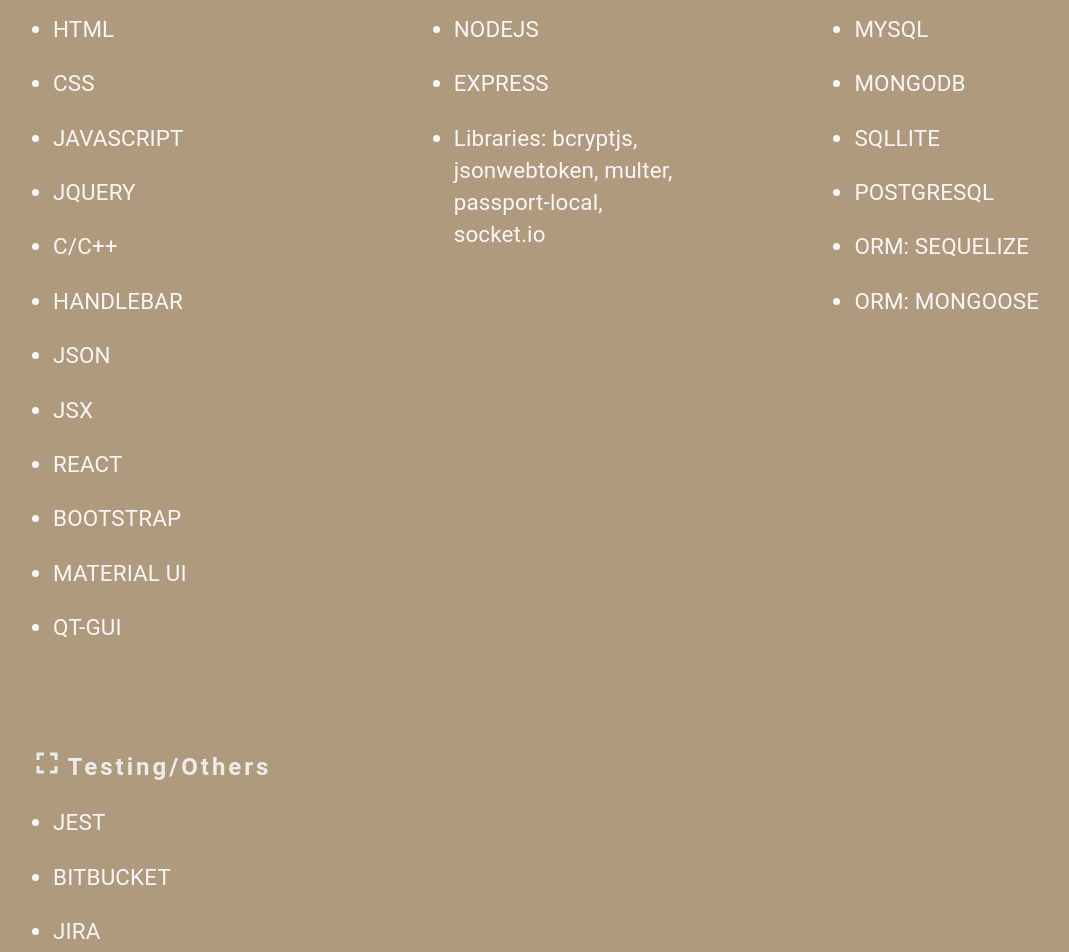
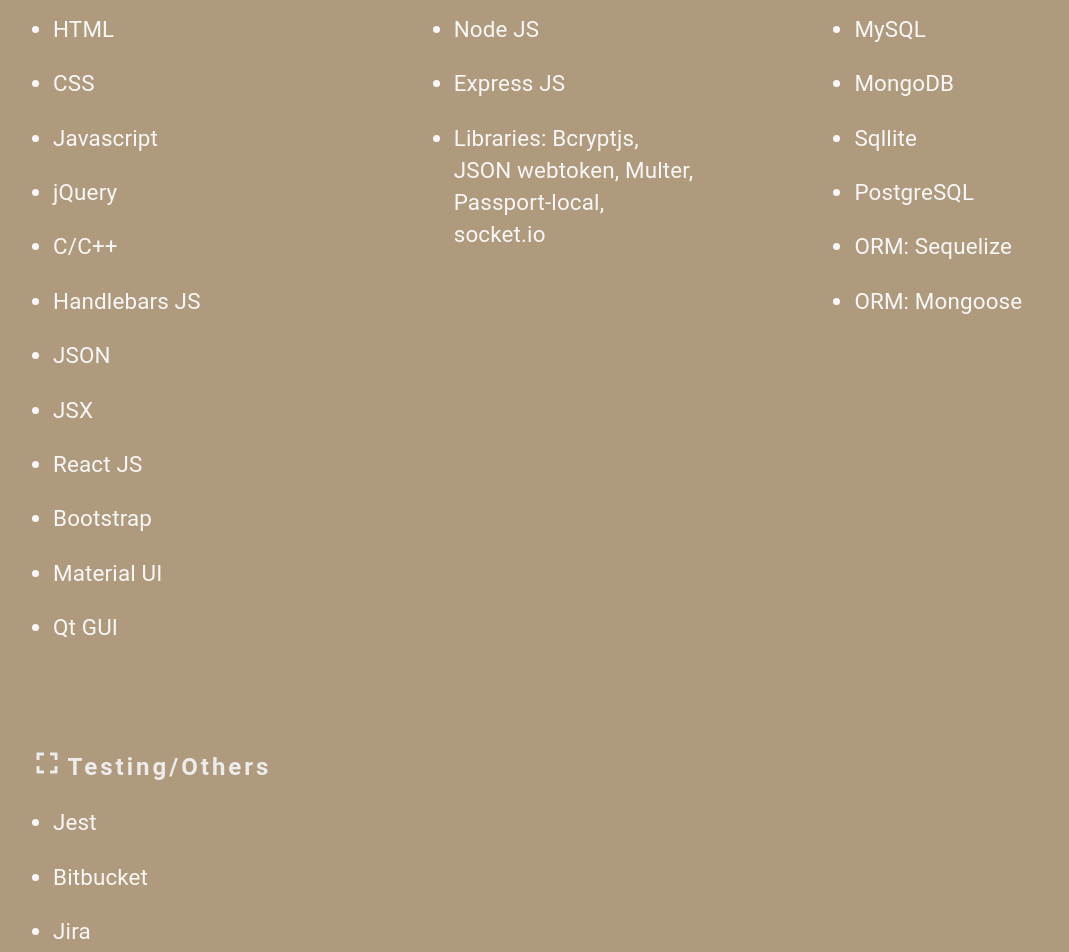
Before and after one commit to marasinipradeep/pradeep-marasini-react-portfolio, a React (Create React App) app in the folder client/: page / in a window 1280 px wide. Shown: the part 1240-2192 px from the top of the page, without its empty margins (86-1155 px from the left). Built offline with nearby package versions, Linux system fonts and the light colour scheme.

Commit message:
Technologies name formatted

```diff
--- a/client/src/Components/Technologies/Technologies.js
+++ b/client/src/Components/Technologies/Technologies.js
@@ -12,44 +12,44 @@
         [
             "HTML",
             "CSS",
-            "JAVASCRIPT",
-            "JQUERY",
+            "Javascript",
+            "jQuery",
             "C/C++",
-            "HANDLEBAR",
+            "Handlebars JS",
             "JSON",
             "JSX",
-            "REACT",
-            "BOOTSTRAP",
-            "MATERIAL UI",
-            "QT-GUI",
+            "React JS",
+            "Bootstrap",
+            "Material UI",
+            "Qt GUI",
 
         ])
 
     const [backEndTechnologies, setbackEndTechnologies] = useState(
         [
-            "NODEJS",
-            "EXPRESS",
-            "Libraries: bcryptjs, jsonwebtoken, multer, passport-local, socket.io"
+            "Node JS",
+            "Express JS",
+            "Libraries: Bcryptjs, JSON webtoken, Multer, Passport-local, socket.io"
         ])
 
     const [databaseTechnologies, setdatabaseTechnologies] = useState(
         [
-            "MYSQL",
-            "MONGODB",
-            "SQLLITE",
-            "POSTGRESQL",
-            "ORM: SEQUELIZE",
-            "ORM: MONGOOSE",
+            "MySQL",
+            "MongoDB",
+            "Sqllite",
+            "PostgreSQL",
+            "ORM: Sequelize",
+            "ORM: Mongoose",
         ])
 
     const [testingTechnologies, settestingTechnologies] = useState(
         [
-            "JEST",
-            "BITBUCKET",
-            "JIRA",
-            "GITHUB",
-            "GITLAB",
-            "HEROKU"
+            "Jest",
+            "Bitbucket",
+            "Jira",
+            "Github",
+            "Gitlab",
+            "Heroku"
         ])
 
 
--- a/client/src/Components/UsedTechnologies/UsedTechnologies.js
+++ b/client/src/Components/UsedTechnologies/UsedTechnologies.js
@@ -40,43 +40,43 @@
         [
             "HTML",
             "CSS",
-            "JAVASCRIPT",
-            "JQUERY",
+            "JavaScript",
+            "jQuery",
             "C/C++",
-            "HANDLEBAR",
+            "Handlebars JS",
             "JSON",
             "JSX",
-            "REACT",
-            "BOOTSTRAP",
-            "MATERIAL UI",
-            "QT-GUI",
+            "React JS",
+            "Bootstrap",
+            "Material UI",
+            "Qt-GUI",
 
         ])
     const [backEndTechnologies, setbackEndTechnologies] = useState(
         [
-            "NODEJS",
-            "EXPRESS",
-            "Libraries: bcryptjs, jsonwebtoken, multer, passport-local, socket.io"
+            "Node JS",
+            "Express JS",
+            "Libraries: Bcryptjs, JSON webtoken, Multer, Passport-local, socket.io"
         ])
 
     const [databaseTechnologies, setdatabaseTechnologies] = useState(
         [
-            "MYSQL",
-            "MONGODB",
-            "SQLLITE",
-            "POSTGRESQL",
-            "ORM: SEQUELIZE",
-            "ORM: MONGOOSE",
+            "MySQL",
+            "MongoDB",
+            "Sqllite",
+            "PostgreSQL",
+            "ORM: Sequelize",
+            "ORM: Mongoose",
         ])
 
     const [testingTechnologies, settestingTechnologies] = useState(
         [
-            "JEST",
-            "BITBUCKET",
-            "JIRA",
-            "GITHUB",
-            "GITLAB",
-            "HEROKU"
+            "Jest",
+            "Bitbucket",
+            "Jira",
+            "Github",
+            "Gitlab",
+            "Heroku"
         ])
 
     return (
```
